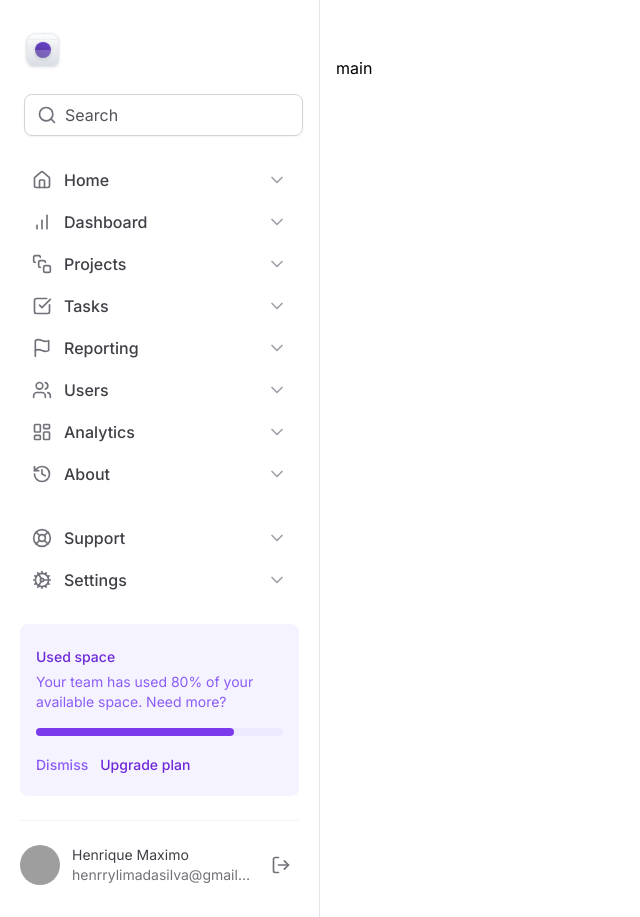
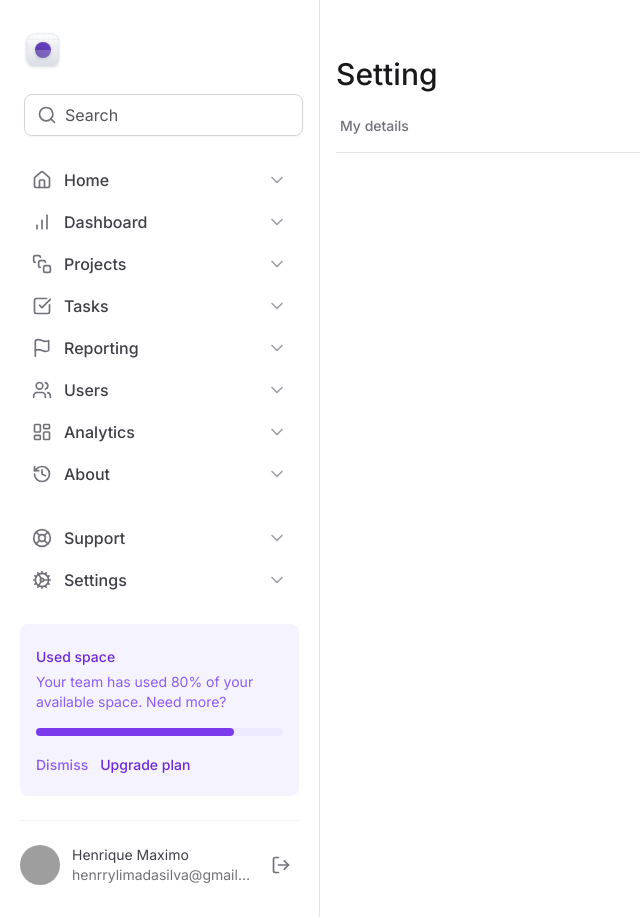
Before and after one commit to Henrry-Maximo/tailwind-next-rocketseat, a Next.js app: page / in a window 1280 px wide. Shown: the whole page, without its empty margins (0-640 px from the left). Built offline with nearby package versions, Linux system fonts and the light colour scheme; grey boxes are pictures that could not be loaded.

Commit message:
✨ feat: add tabs using Radix Tbs in app

```diff
--- a/package.json
+++ b/package.json
@@ -9,6 +9,7 @@
     "lint": "next lint"
   },
   "dependencies": {
+    "@radix-ui/react-tabs": "^1.1.0",
     "lucide-react": "^0.417.0",
     "next": "14.2.5",
     "react": "^18",
--- a/src/app/page.tsx
+++ b/src/app/page.tsx
@@ -1,6 +1,12 @@
+import { SettingsTabs } from '@/components/SettingsTabs'
+
 export default function Home() {
   return (
-    <h1>main</h1>
+    <>
+      <h1 className="text-3xl font-medium text-zinc-900">Setting</h1>
+
+      <SettingsTabs />
+    </>
 
     // <div className="flex h-screen flex-col items-center bg-slate-50 p-64 text-center text-slate-900 dark:bg-slate-900 dark:text-slate-100">
     //   <div className="max-w-[10px]">
--- /dev/null
+++ b/src/components/SettingsTabs/index.tsx
@@ -0,0 +1,21 @@
+// diretiva do next.js específica (hidratado com js no navegador)
+'use client'
+
+import * as Tabs from '@radix-ui/react-tabs'
+
+export function SettingsTabs() {
+  return (
+    <>
+      <Tabs.Root>
+        <Tabs.List className="mt-6 flex w-full items-center gap-4 border-b border-zinc-200">
+          <Tabs.Trigger
+            value="my-deitals"
+            className="px-1 pb-4 text-sm font-medium text-zinc-500 hover:text-violet-700"
+          >
+            <span className="">My details</span>
+          </Tabs.Trigger>
+        </Tabs.List>
+      </Tabs.Root>
+    </>
+  )
+}
```
Also changed, not shown: 2 other files (tests, documents, lock files or other folders).
